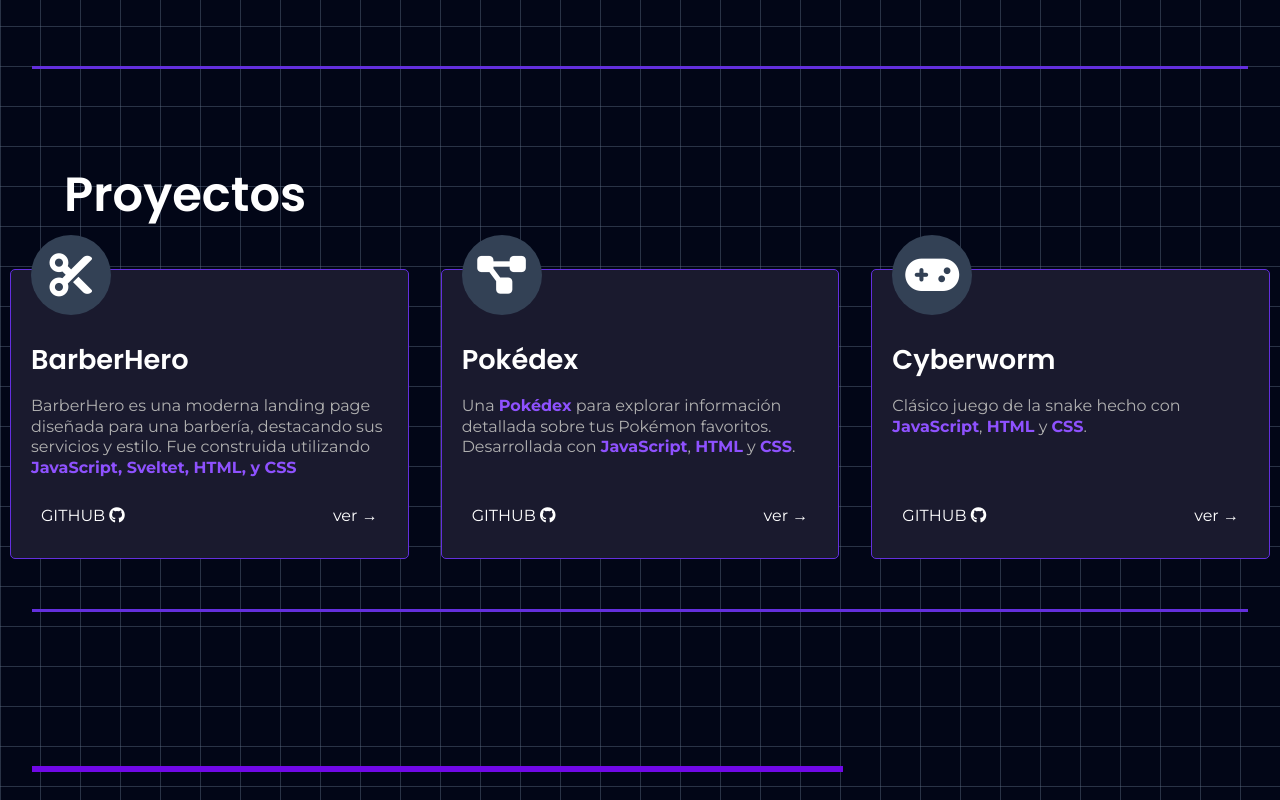
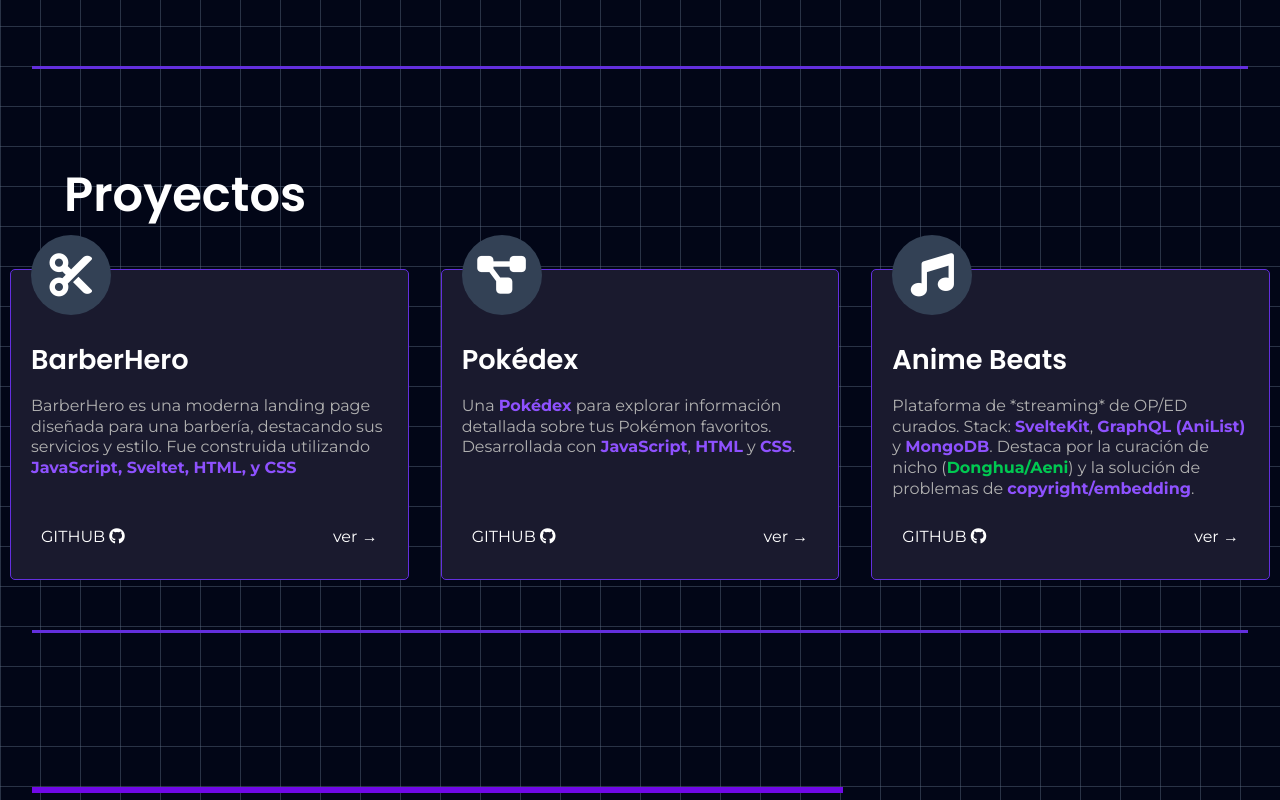
Before and after one commit to 1phiexdric/portfolio, a SvelteKit app: page / in a window 1280 px wide. Shown: the part 774-1574 px from the top of the page. Built offline with nearby package versions, Linux system fonts and the light colour scheme.

Commit message:
updating projects section with a new projects

```diff
--- a/src/components/Projects.svelte
+++ b/src/components/Projects.svelte
@@ -15,13 +15,13 @@
             <strong class="text-violet-500">CSS</strong>.
 
     `
-  },{name: "Cyberworm", icon: "fa-solid fa-gamepad",href: "https://cyberworm.netlify.app/",linkGithub: "https://github.com/1phiexdric/Juego-snake.git",
-      description: `
-            Clásico juego de la snake hecho con <strong class="text-violet-500">JavaScript</strong>,
-            <strong class="text-violet-500">HTML</strong> y
-            <strong class="text-violet-500">CSS</strong>.
-
-      `
+  },{name: "Anime Beats",
+    icon: "fa-solid fa-music",href: "https://animebeats.netlify.app/",linkGithub: "https://github.com/1phiexdric/AnimeBeats",
+    description: `
+        Plataforma de *streaming* de OP/ED curados.
+        Stack: <strong class="text-violet-500">SvelteKit</strong>, <strong class="text-violet-500">GraphQL (AniList)</strong> y <strong class="text-violet-500">MongoDB</strong>.
+        Destaca por la curación de nicho (<strong class="text-green-500">Donghua/Aeni</strong>) y la solución de problemas de <strong class="text-violet-500">copyright/embedding</strong>.
+    `
   }]
 </script>
 
```
